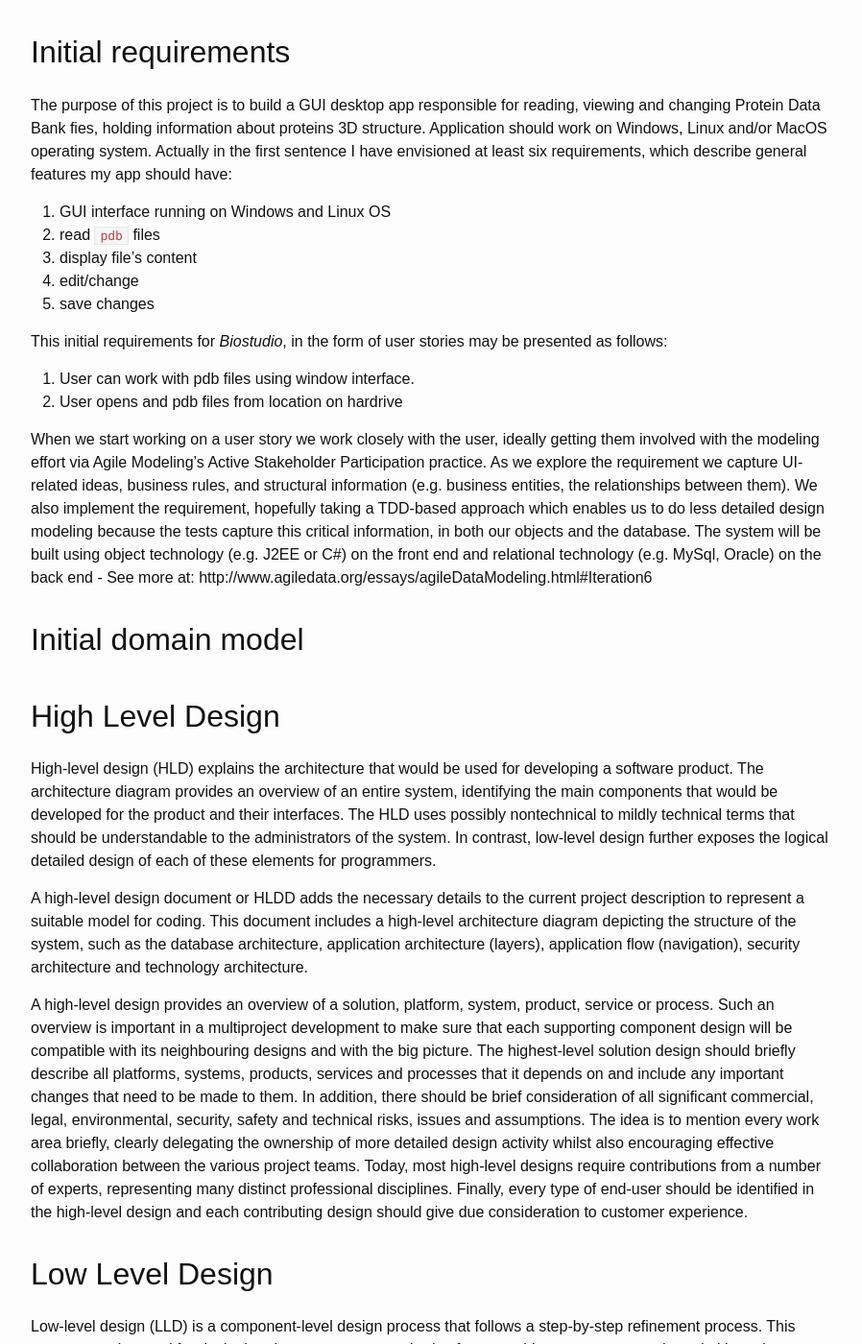
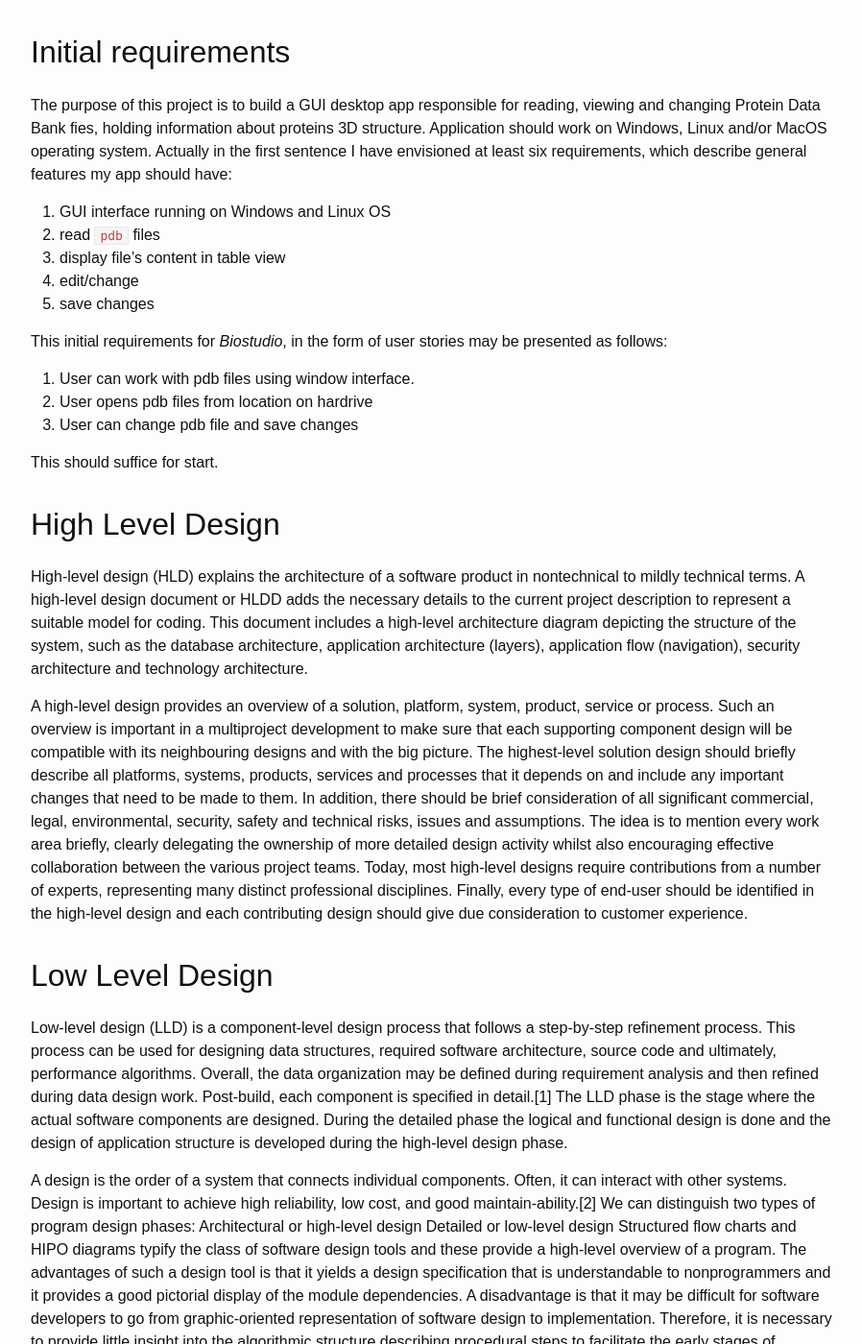
Before and after one commit to mdyzma/mdyzma.github.io, a Jekyll site: the page built from _posts/2017-03-26-part1-biostudio-application-design.md, in a window 1280 px wide and 1400 px high, scrolled down 2043 px. Shown: the whole window at 96% size, without its empty margins (188-1086 px from the left). Built offline with Jekyll 4.4.1, drawn with Linux system fonts in a browser that asks for light colours; nearby versions of some CDN libraries; comment, search, counter and statistics services are not loaded; some of the changed text lies outside the part shown.

Commit message:
post update

```diff
--- a/_posts/2017-03-26-part1-biostudio-application-design.md
+++ b/_posts/2017-03-26-part1-biostudio-application-design.md
@@ -69,27 +69,21 @@ The purpose of this project is to build a GUI desktop app responsible for readin
 
  1. GUI interface running on Windows and Linux OS
  2. read ``pdb`` files
- 3. display file's content
+ 3. display file's content in table view
  4. edit/change
  5. save changes
 
 This initial requirements for _Biostudio_, in the form of user stories may be presented as follows:
 
 1. User can work with pdb files using window interface.
-2. User opens and pdb files from location on hardrive
+2. User opens pdb files from location on hardrive
+3. User can change pdb file and save changes
 
-When we start working on a user story we work closely with the user, ideally getting them involved with the modeling effort via Agile Modeling's Active Stakeholder Participation practice. As we explore the requirement we capture UI-related ideas, business rules, and structural information (e.g. business entities, the relationships between them). We also implement the requirement, hopefully taking a TDD-based approach which enables us to do less detailed design modeling because the tests capture this critical information, in both our objects and the database. The system will be built using object technology (e.g. J2EE or C#) on the front end and relational technology (e.g. MySql, Oracle) on the back end - See more at: http://www.agiledata.org/essays/agileDataModeling.html#Iteration6
-
-
-
-## Initial domain model
-
-
+This should suffice for start.
 
 ## High Level Design
 
-High-level design (HLD) explains the architecture that would be used for developing a software product. The architecture diagram provides an overview of an entire system, identifying the main components that would be developed for the product and their interfaces. The HLD uses possibly nontechnical to mildly technical terms that should be understandable to the administrators of the system. In contrast, low-level design further exposes the logical detailed design of each of these elements for programmers.
-
+High-level design (HLD) explains the architecture of a software product in nontechnical to mildly technical terms.
 A high-level design document or HLDD adds the necessary details to the current project description to represent a suitable model for coding. This document includes a high-level architecture diagram depicting the structure of the system, such as the database architecture, application architecture (layers), application flow (navigation), security architecture and technology architecture.
 
 A high-level design provides an overview of a solution, platform, system, product, service or process.
```
Also changed, not shown: other parts of _posts/2017-03-26-part1-biostudio-application-design.md (+3 -0 lines).
